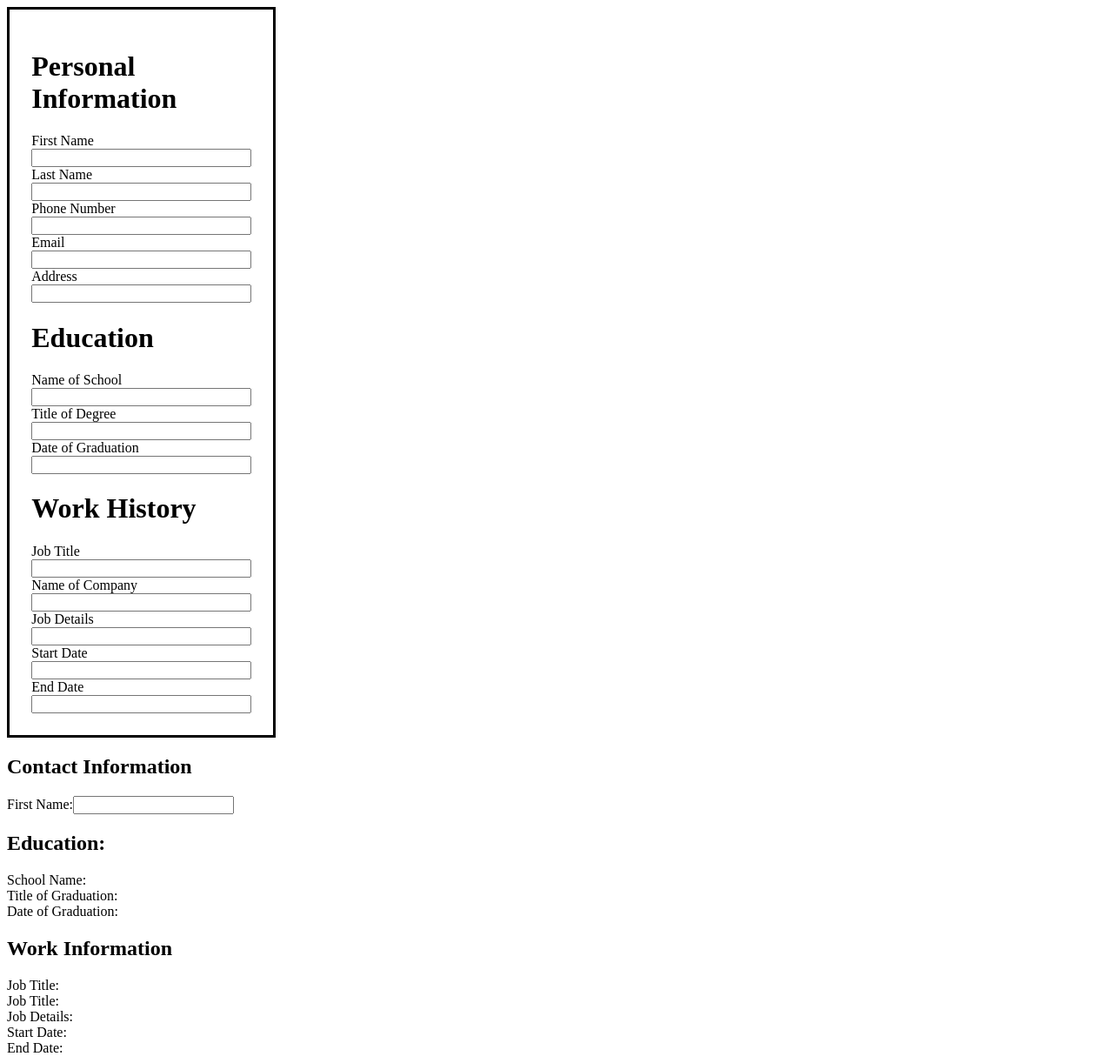
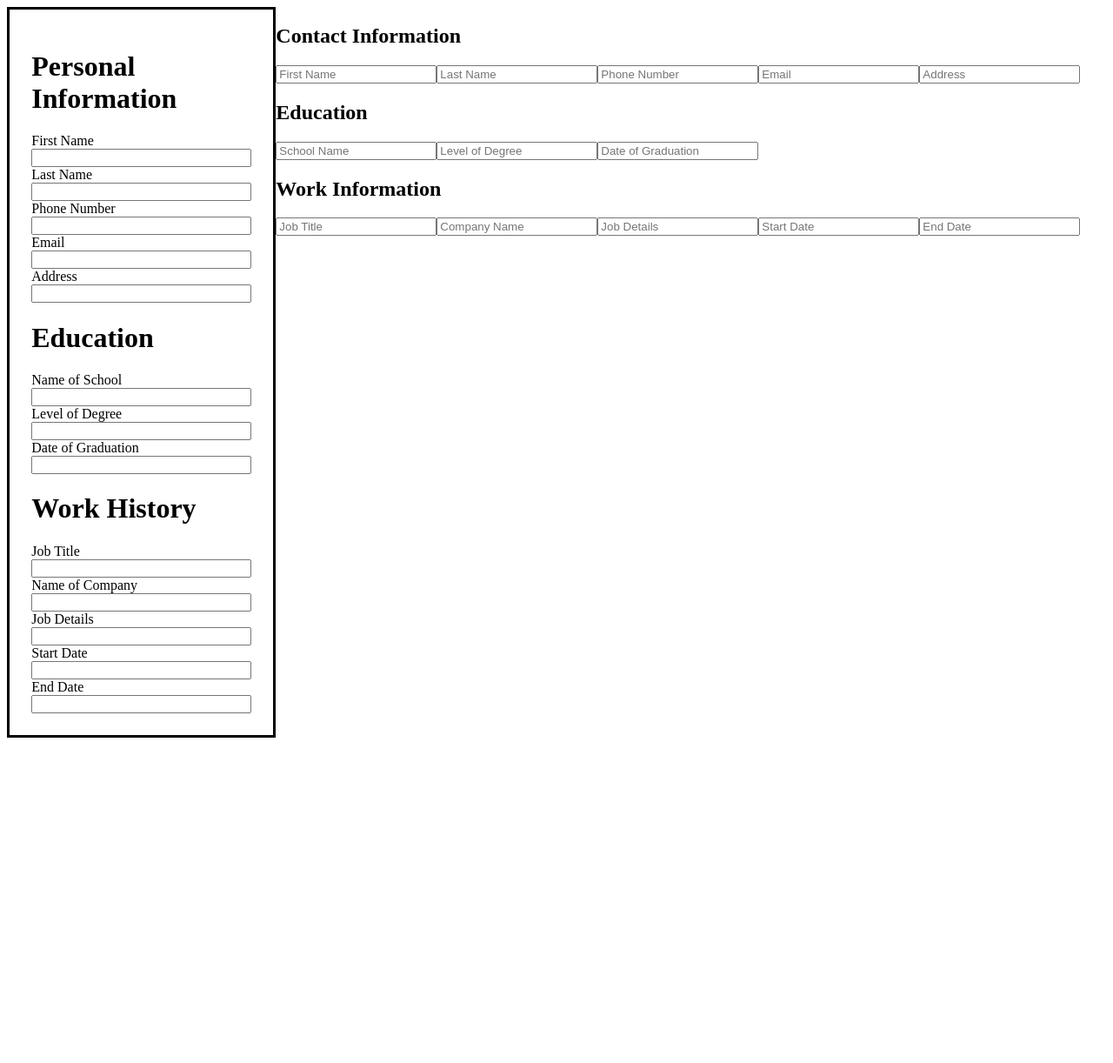
Before and after one commit to jwwals1/resume-builder, a React (Vite) app: page / in a window 1280 px wide. Shown: the whole page at 87% size. After the commit the page ends 856 px from the top, so only its background shows below. Built offline with nearby package versions, Linux system fonts and the light colour scheme.

Commit message:
added state to Resume

```diff
--- a/src/Resume.jsx
+++ b/src/Resume.jsx
@@ -1,11 +1,26 @@
-// import SideBar from "./Sidebar"
 import { useState } from "react"
 
 
 function Resume() {
-    const [firstName, setFirstName] = useState(' ')
+    const [firstName, setFirstName] = useState('')
+    const [lastName, setLastName] = useState('')
+    const [phoneNumber, setPhoneNumber] = useState('')
+    const [email, setEmail] = useState('')
+    const [address, setAddress] = useState('')
+
+    const [schoolName, setSchoolName] = useState('')
+    const [degreeLevel, setDegreeLevel] = useState('')
+    const [graduationDate, setGraduationDate] = useState('')
+
+    const [jobTitle, setJobTitle] = useState('')
+    const [companyName, setCompanyName] = useState('')
+    const [jobDetails, setJobDetails] = useState('')
+    const [startDate, setStartDate] = useState('')
+    const [endDate, setEndDate] = useState('')
+
+
     return (
-    <>
+    <div id="container">
         <div id="sideBar">
         <div id='personalInfo'>
         <h1>Personal Information</h1>
@@ -13,105 +28,80 @@ function Resume() {
             <label htmlFor="firstName">First Name</label>
             <input type="text" id='firstName' name='firstName' onChange={(event) => setFirstName(event.target.value)}/>
             <label htmlFor="lastName">Last Name</label>
-        <input type="text" id='lastName' name='lastName'/>
+            <input type="text" id='lastName' name='lastName' onChange={(event) => setLastName(event.target.value)}/>
             <label htmlFor="phone">Phone Number</label>
-        <input type="text" id='phone' name='phone'/>
+            <input type="number" id='phone' name='phone' onChange={(event) => setPhoneNumber(event.target.value)}/>
             <label htmlFor="email">Email</label>
-        <input type="email" id='email' name='email'/>
+            <input type="email" id='email' name='email' onChange={(event) => setEmail(event.target.value)}/>
             <label htmlFor="address">Address</label>
-        <input type="text" id='address' name='address'/>
+            <input type="text" id='address' name='address'onChange={(event) => setAddress(event.target.value)}/>
         </form>
         </div>
         <div id='education'>
         <h1>Education</h1>
         <form id="educationForm" action="">
             <label htmlFor="schoolName">Name of School</label>
-        <input type="text" id='schoolName' name='schoolName'/>
-        <label htmlFor="degreeTitle">Title of Degree</label>
-        <input type="text" id='degreeTitle' name='degreeTitle'/>
+            <input type="text" id='schoolName' name='schoolName' onChange={(event) => setSchoolName(event.target.value)}/>
+            <label htmlFor="degreeLevel">Level of Degree</label>
+            <input type="text" name="degreeLevel" id="degreeLevel" onChange={(event) => setDegreeLevel(event.target.value)} />
             <label htmlFor="dateGraduated">Date of Graduation</label>
-        <input type="text" id='dateGraduated' name='dateGraduated'/>
+            <input type="text" id='dateGraduated' name='dateGraduated' onChange={(event) => setGraduationDate(event.target.value)}/>
         </form>
         </div>
         <div id='workHistory'>
         <form action="" id="workHistoryForm">
         <h1>Work History</h1>
             <label htmlFor="jobTitle">Job Title</label>
-        <input type="text" id='jobTitle' name='jobTitle'/>
+            <input type="text" id='jobTitle' name='jobTitle' onChange={(event) => setJobTitle(event.target.value)}/>
             <label htmlFor="companyName">Name of Company</label>
-        <input type="text" id='companyName' name='companyName'/>
+            <input type="text" id='companyName' name='companyName' onChange={(event) => setCompanyName(event.target.value)}/>
             <label htmlFor="jobDetails">Job Details</label>
-        <input type="text" id='jobDetails' name='jobDetails'/>
+            <input type="text" id='jobDetails' name='jobDetails' onChange={(event) => setJobDetails(event.target.value)}/>
             <label htmlFor="startDate">Start Date</label>
-        <input type="text" id='startDate' name='startDate'/>
+            <input type="text" id='startDate' name='startDate' onChange={(event) => setStartDate(event.target.value)}/>
             <label htmlFor="endDate">End Date</label>
-        <input type="text" id='endDate' name='endDate'/>
+            <input type="text" id='endDate' name='endDate'onChange={(event) => setEndDate(event.target.value)}/>
         </form>
         </div>
         </div>
         <div id="resume">
             <div id="contactInfo">
                 <h2>Contact Information</h2>
-                <label htmlFor="firstNameResult">First Name:</label>
-                <input
-                    type="text"
-                    value={firstName}/>
-                <div></div>
-                <div></div>
-                <div></div>
+                <label htmlFor="firstNameValue"></label>
+                <input type="text" name="firstNameValue" id="firstNameValue" value={firstName} placeholder="First Name"/>
+                <label htmlFor="lastNameValue"></label>
+                <input type="text"  name="lastNameValue" id="lastNameValue" value={lastName} placeholder="Last Name"/>
+                <label htmlFor="phoneNumberValue"></label>
+                <input type="number" name="phoneNumberValue" id="phoneNumberValue" value={phoneNumber} placeholder="Phone Number"/>
+                <label htmlFor="emailValue"></label>
+                <input type="email" name="emailValue"  id="emailValue" value={email} placeholder="Email"/>
+                <label htmlFor="addressValue"></label>
+                <input type="text" name="addressValue" id="addressValue" value={address} placeholder="Address"/>
             </div>
             <div id="educationInfor">
-                <h2>Education:</h2>
-                <div>School Name:</div>
-                <div>Title of Graduation: </div>
-                <div>Date of Graduation: </div>
+                <h2>Education</h2>
+                <label htmlFor="schoolNameValue"></label>
+                <input type="text" value={schoolName} name="schoolNameValue" id="schoolNameValue" placeholder="School Name"/>
+                <label htmlFor="degreeLevelValue"></label>
+                <input type="text"  value={degreeLevel} name="degreeLevelValue" id="degreeLevelValue" placeholder="Level of Degree"/>
+                <label htmlFor="graduationDateVaule"></label>
+                <input type="text" value={graduationDate} name="graduationDateVaule" id="graduationDateVaule" placeholder="Date of Graduation"/>
             </div>
             <div id="workHistoryInfo">
                 <h2>Work Information</h2>
-                <div>Job Title:</div>
-                <div>Job Title:</div>
-                <div>Job Details:</div>
-                <div>Start Date:</div>
-                <div>End Date:</div>
+                <label htmlFor="jobTitleValue"></label>
+                <input type="text" value={jobTitle} name="jobTitleValue" id="jobTitleValue" placeholder="Job Title"/>
+                <label htmlFor="companyValue"></label>
+                <input type="text" value={companyName} name="companyValue" id="companyValue" placeholder="Company Name"/>
+                <label htmlFor="jobDetailsValue"></label>
+                <input type="text" value={jobDetails} name="jobDetailsValue" id="jobDetailsValue" placeholder="Job Details"/>
+                <label htmlFor="startDateValue"></label>
+                <input type="text" value={startDate} name="startDateValue" id="startDateValue" placeholder="Start Date"/>
+                <label htmlFor="endDateValue"></label>
+                <input type="text" value={endDate} name="endDateValue" id="endDateValue" placeholder="End Date"/>
             </div>
         </div>
-        </>
+        </div>
     )
     }
 export default Resume
-
-// function Resume() {
-//     const [personalValues, setPersonalValues] = useState({firstName: 'Joe'})
-//     const personalChange =() => {
-//       setPersonalValues(personalValues)
-//     }
-//     return (
-//         <div id="resume">
-//             <div id="contactInfo">
-//                 <h2>Contact Information</h2>
-//                 <input
-//                     type="text"
-//                 />
-//                 <div></div>
-//                 <div></div>
-//                 <div></div>
-//             </div>
-//             <div id="educationInfor">
-//                 <h2>Education:</h2>
-//                 <div>School Name:</div>
-//                 <div>Title of Graduation: </div>
-//                 <div>Date of Graduation: </div>
-//             </div>
-//             <div id="workHistoryInfo">
-//                 <h2>Work Information</h2>
-//                 <div>Job Title:</div>
-//                 <div>Job Title:</div>
-//                 <div>Job Details:</div>
-//                 <div>Start Date:</div>
-//                 <div>End Date:</div>
-//             </div>
-//         </div>
-//     )
-// }
-
-// export default Resume
--- a/src/index.css
+++ b/src/index.css
@@ -1,3 +1,7 @@
+#container {
+    display: flex;
+}
+
 #sideBar {
     display: grid;
     /* justify-items: center; */
```
Lines whose indentation alone changed are shown as unchanged.
